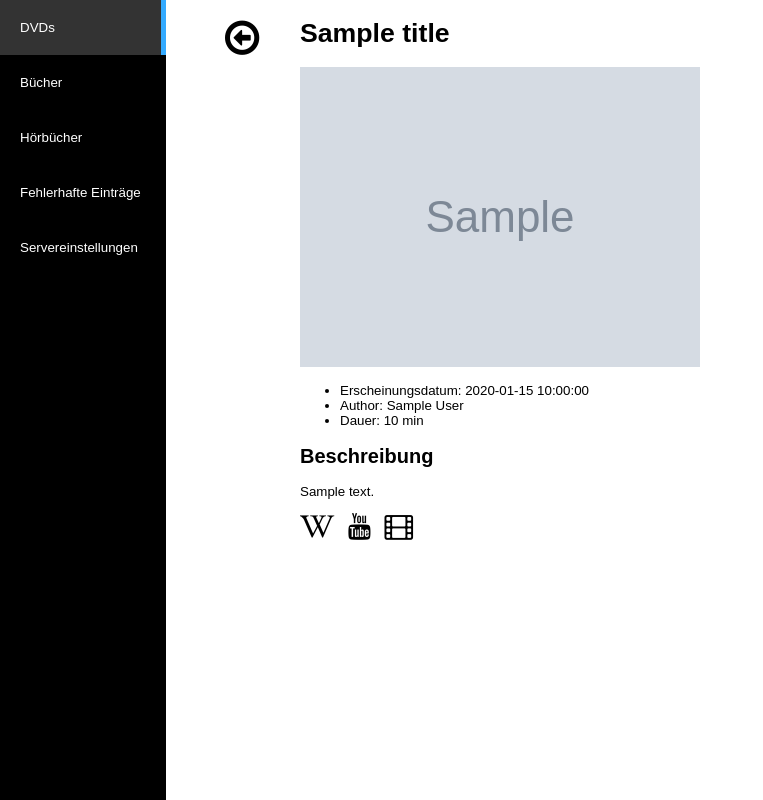
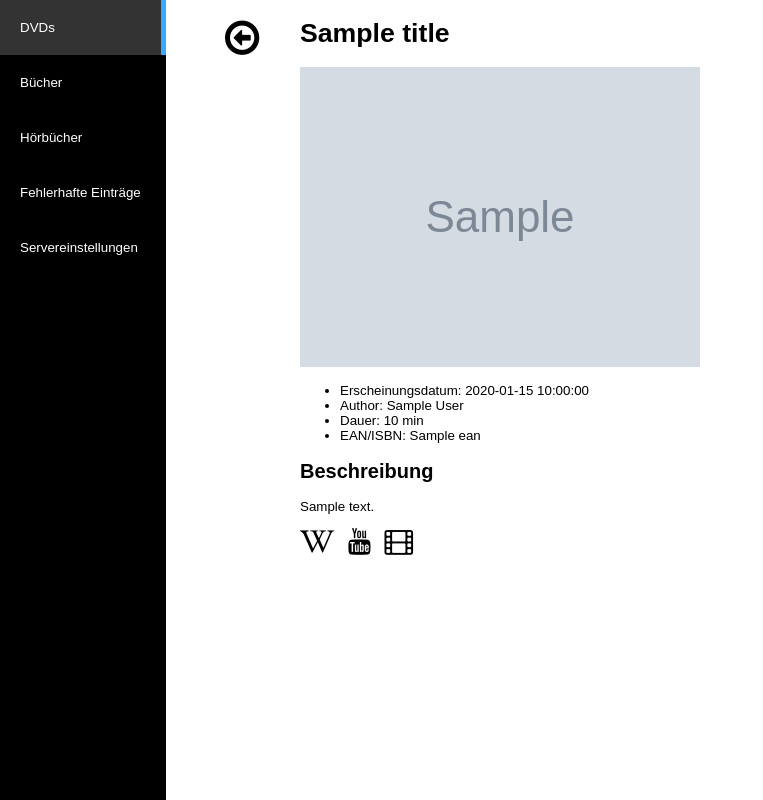
Before and after one commit to flammi/inventorydb, a Flask app: template web/templates/detail.html in a window 1280 px wide. Shown: the whole page, without its empty margins (0-763 px from the left). Run offline with Flask 2, Linux system fonts and the light colour scheme; the template is opened without the code that fills it: most values are stand-ins (such as "Sample title", 1, 10 or a date in 2020); grey boxes marked "Sample" are stand-in pictures; some libraries are stand-ins or nearby versions.

Commit message:
Added genre and ean to details view

```diff
--- a/web/templates/detail.html
+++ b/web/templates/detail.html
@@ -14,10 +14,12 @@
 {% elif category == "movie" %}
         <li>Dauer: {{duration}} min</li>
         <li>Studio: {{studio}}</li>
+        <li>Genre: {{genre}}</li>
 {% else %}
         <li>Author: {{author}}</li>
         <li>Dauer: {{duration}} min</li>
 {% endif %}
+        <li>EAN/ISBN: {{ean}}</li>
     </ul>
 
     <h2>Beschreibung</h2>
```
